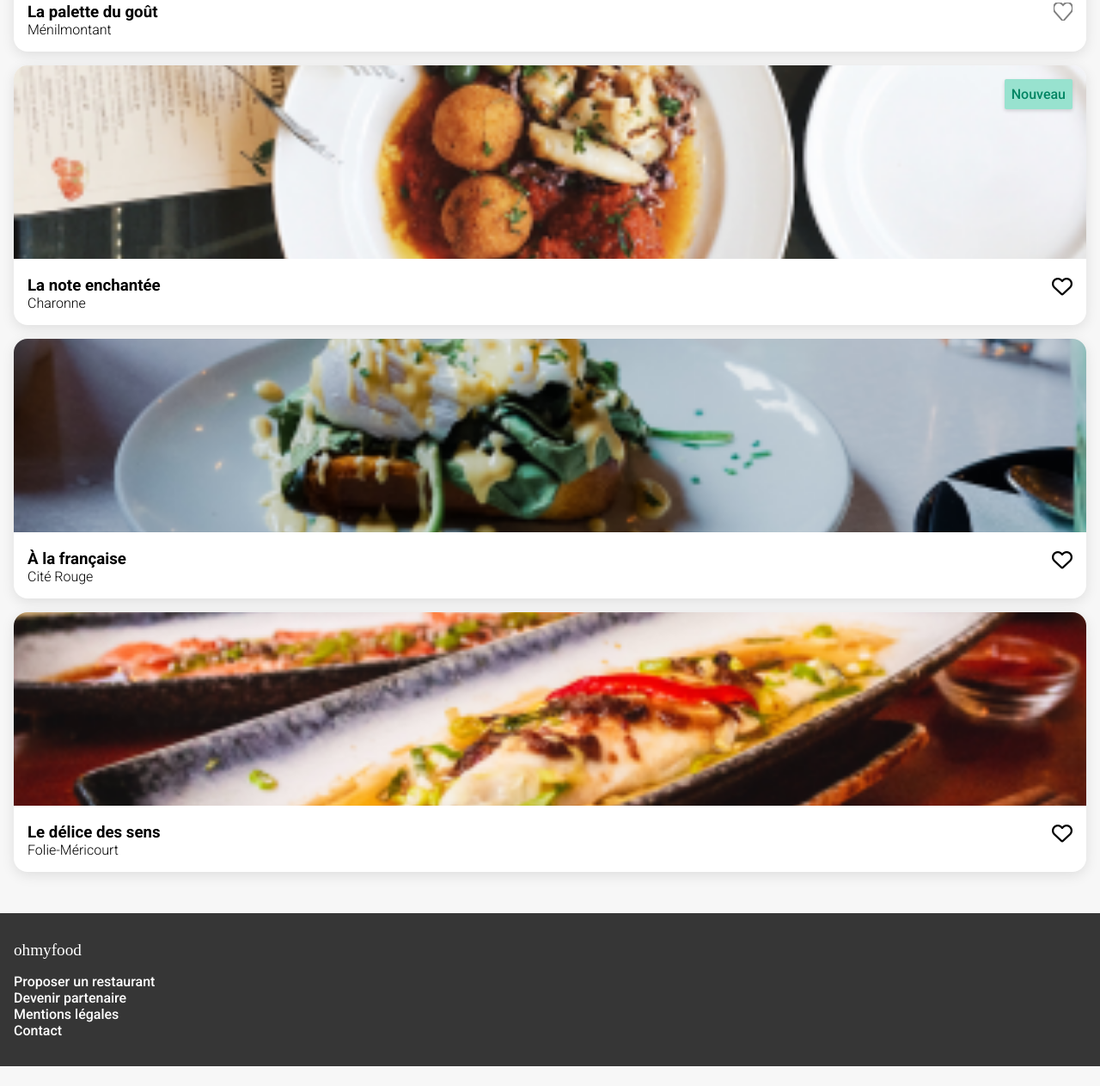
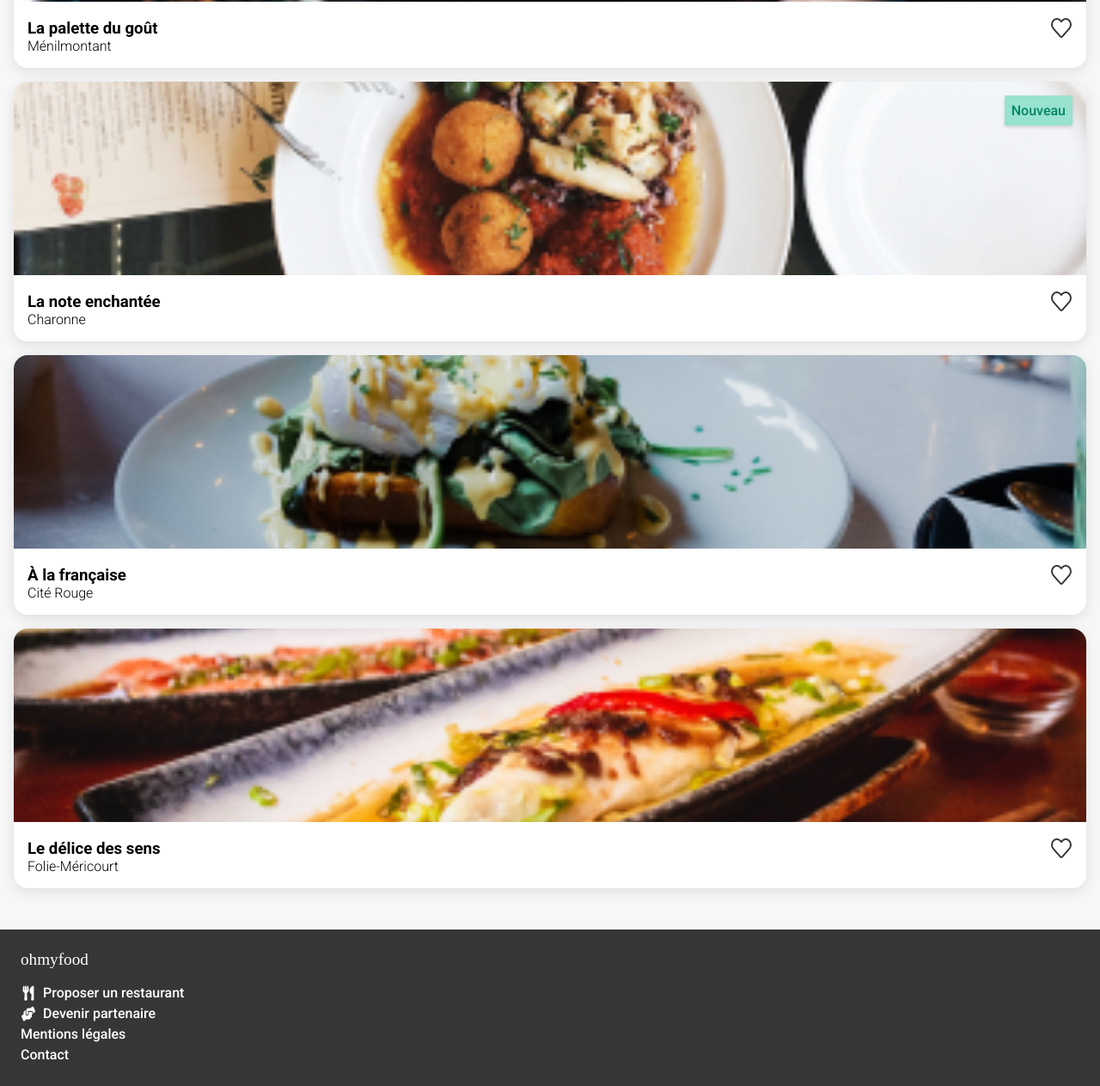
Before and after one commit to ugopulito/OC_Projet4, a website: page index.html in a window 1280 px wide. Shown: the part 1102-2365 px from the top of the page at 86% size. Before the commit the page ends 2342 px from the top, so only its background shows below. Drawn offline with Linux system fonts and the light colour scheme; a web font is replaced by a local one.

Commit message:
mise en forme CSS OK

```diff
--- a/index.html
+++ b/index.html
@@ -70,8 +70,8 @@
                             <h3>La palette du goût</h3>
                             <span>Ménilmontant</span>
                         </div>
-                        <svg width="22" height="21" viewBox="0 0 22 21" fill="none" xmlns="http://www.w3.org/2000/svg">
-                            <path d="M19.865 1.43593C17.5103 -0.753131 14.0083 -0.359381 11.847 2.07343L11.0005 3.02499L10.154 2.07343C7.99701 -0.359381 4.49076 -0.753131 2.13607 1.43593C-0.562363 3.94843 -0.704161 8.45781 1.71068 11.1812L10.0251 20.5469C10.5622 21.1516 11.4345 21.1516 11.9716 20.5469L20.2861 11.1812C22.7052 8.45781 22.5634 3.94843 19.865 1.43593Z" />
+                        <svg width="24" height="24" viewBox="0 0 24 24" fill="none" xmlns="http://www.w3.org/2000/svg">
+                            <path d="M19.865 1.43593C17.5103 -0.753131 14.0083 -0.359381 11.847 2.07343L11.0005 3.02499L10.154 2.07343C7.99701 -0.359381 4.49076 -0.753131 2.13607 1.43593C-0.562363 3.94843 -0.704161 8.45781 1.71068 11.1812L10.0251 20.5469C10.5622 21.1516 11.4345 21.1516 11.9716 20.5469L20.2861 11.1812C22.7052 8.45781 22.5634 3.94843 19.865 1.43593Z"/>
                             <defs>
                                 <linearGradient id="icon-gradient" x1="11.0002" y1="-5.4601" x2="0.326701" y2="24.2227" gradientUnits="userSpaceOnUse">
                                 <stop stop-color="#9356DC"/>
@@ -89,7 +89,15 @@
                             <h3>La note enchantée</h3>
                             <span>Charonne</span>
                         </div>
-                        <i class="fa-regular fa-heart"></i>
+                        <svg width="24" height="24" viewBox="0 0 24 24" fill="none" xmlns="http://www.w3.org/2000/svg">
+                            <path d="M19.865 1.43593C17.5103 -0.753131 14.0083 -0.359381 11.847 2.07343L11.0005 3.02499L10.154 2.07343C7.99701 -0.359381 4.49076 -0.753131 2.13607 1.43593C-0.562363 3.94843 -0.704161 8.45781 1.71068 11.1812L10.0251 20.5469C10.5622 21.1516 11.4345 21.1516 11.9716 20.5469L20.2861 11.1812C22.7052 8.45781 22.5634 3.94843 19.865 1.43593Z"/>
+                            <defs>
+                                <linearGradient id="icon-gradient" x1="11.0002" y1="-5.4601" x2="0.326701" y2="24.2227" gradientUnits="userSpaceOnUse">
+                                <stop stop-color="#9356DC"/>
+                                <stop offset="1" stop-color="#FF79DA"/>
+                                </linearGradient>
+                                </defs>
+                        </svg>
                     </div>
                 </article></a>
                 <a href="#"><article class="restaurants-cards__card">
@@ -100,7 +108,15 @@
                             <h3>À la française</h3>
                             <span>Cité Rouge</span>
                         </div>
-                        <i class="fa-regular fa-heart"></i>
+                        <svg width="24" height="24" viewBox="0 0 24 24" fill="none" xmlns="http://www.w3.org/2000/svg">
+                            <path d="M19.865 1.43593C17.5103 -0.753131 14.0083 -0.359381 11.847 2.07343L11.0005 3.02499L10.154 2.07343C7.99701 -0.359381 4.49076 -0.753131 2.13607 1.43593C-0.562363 3.94843 -0.704161 8.45781 1.71068 11.1812L10.0251 20.5469C10.5622 21.1516 11.4345 21.1516 11.9716 20.5469L20.2861 11.1812C22.7052 8.45781 22.5634 3.94843 19.865 1.43593Z"/>
+                            <defs>
+                                <linearGradient id="icon-gradient" x1="11.0002" y1="-5.4601" x2="0.326701" y2="24.2227" gradientUnits="userSpaceOnUse">
+                                <stop stop-color="#9356DC"/>
+                                <stop offset="1" stop-color="#FF79DA"/>
+                                </linearGradient>
+                                </defs>
+                        </svg>
                     </div>
                 </article></a>
                 <a href="#"><article class="restaurants-cards__card">
@@ -111,7 +127,15 @@
                             <h3>Le délice des sens</h3>
                             <span>Folie-Méricourt</span>
                         </div>
-                        <i class="fa-regular fa-heart"></i>
+                        <svg width="24" height="24" viewBox="0 0 24 24" fill="none" xmlns="http://www.w3.org/2000/svg">
+                            <path d="M19.865 1.43593C17.5103 -0.753131 14.0083 -0.359381 11.847 2.07343L11.0005 3.02499L10.154 2.07343C7.99701 -0.359381 4.49076 -0.753131 2.13607 1.43593C-0.562363 3.94843 -0.704161 8.45781 1.71068 11.1812L10.0251 20.5469C10.5622 21.1516 11.4345 21.1516 11.9716 20.5469L20.2861 11.1812C22.7052 8.45781 22.5634 3.94843 19.865 1.43593Z"/>
+                            <defs>
+                                <linearGradient id="icon-gradient" x1="11.0002" y1="-5.4601" x2="0.326701" y2="24.2227" gradientUnits="userSpaceOnUse">
+                                <stop stop-color="#9356DC"/>
+                                <stop offset="1" stop-color="#FF79DA"/>
+                                </linearGradient>
+                                </defs>
+                        </svg>
                     </div>
                 </article></a>
             </div>
@@ -121,10 +145,27 @@
         <div class="footer__logo"><span>ohmyfood</span></div>
         <ul>
             <li class="footer__link">
-                <a href="#"><i></i>Proposer un restaurant</a>
+                <a href="#">
+                    <svg version="1.1" xmlns="http://www.w3.org/2000/svg" xmlns:xlink="http://www.w3.org/1999/xlink" width="18" height="18" viewBox="0 0 18 18" style="enable-background:new 0 0 18 18;" xml:space="preserve">
+                        <path d="M9,1c0,0.2,0.5,3.1,0.5,4.3c0,1.7-0.9,3-2.2,3.5l0.4,7.9c0,0.5-0.3,0.8-0.8,0.8H5c-0.4,0-0.8-0.4-0.7-0.8
+                            l0.4-7.9C3.4,8.3,2.5,7,2.5,5.3C2.5,4.1,3,1.2,3,1c0.1-0.7,1.4-0.7,1.5,0v4.7c0,0.1,0.5,0.1,0.5,0C5,4.9,5.2,1.1,5.2,1
+                            c0.1-0.7,1.4-0.7,1.5,0C6.8,1.1,7,4.9,7,5.7c0,0.1,0.5,0.1,0.5,0V1C7.6,0.3,8.9,0.3,9,1z M12.7,10.5l-0.5,6.1c0,0.5,0.3,0.9,0.7,0.9
+                            h1.8c0.4,0,0.7-0.4,0.7-0.8V1.3c0-0.4-0.3-0.8-0.7-0.8C12.2,0.5,7.8,6.4,12.7,10.5z"/>
+                    </svg>
+                    Proposer un restaurant
+                </a>
             </li>
             <li class="footer__link">
-                <a href="#"><i></i>Devenir partenaire</a>
+                <a href="#">
+                    <svg version="1.1" xmlns="http://www.w3.org/2000/svg" xmlns:xlink="http://www.w3.org/1999/xlink" width="18" height="18" viewBox="0 0 18 18" style="enable-background:new 0 0 18 18;" xml:space="preserve">
+                        <path class="st0" d="M13.2,6.9H9.4v1.9c0,1.3-0.8,2.4-1.8,2.4c-1,0-1.8-1.1-1.8-2.4v-4L4.2,6C3.7,6.4,3.4,7.1,3.4,7.8v1.6l-2,1.5
+                            c-0.4,0.3-0.5,0.9-0.3,1.5l2,4.6c0.2,0.5,0.7,0.7,1.1,0.4l2.6-2h3.4c0.9,0,1.6-1,1.6-2.1h0.4c0.4,0,0.8-0.5,0.8-1.1v-2.1h0.2
+                            c0.3,0,0.6-0.4,0.6-0.8V7.7C13.8,7.2,13.5,6.9,13.2,6.9z M16.9,5.6l-2-4.6c-0.2-0.5-0.7-0.7-1.1-0.4l-2.6,2H8.7
+                            c-0.3,0-0.6,0.1-0.8,0.3L7,3.6C6.7,3.8,6.6,4.2,6.6,4.5v4.2c0,0.7,0.4,1.3,1,1.3c0.6,0,1-0.6,1-1.3V5.8h4.6c0.8,0,1.4,0.8,1.4,1.9
+                            v0.9l2-1.5C17,6.8,17.1,6.1,16.9,5.6z"/>
+                    </svg>
+                    Devenir partenaire
+                </a>
             </li>
             <li class="footer__link">
                 <a href="#"><i></i>Mentions légales</a>
--- a/sass/base/_typography.scss
+++ b/sass/base/_typography.scss
@@ -10,3 +10,9 @@ h1, h2{
     font-size: x-large;
 }
 //Font weights
+//Overflow
+h3,li{
+    text-overflow: ellipsis;
+    white-space: nowrap;
+    overflow: hidden;
+}
--- a/sass/components/_button.scss
+++ b/sass/components/_button.scss
@@ -6,4 +6,7 @@
     border-radius: 2rem;
     border: none;
     box-shadow: 0px 4px 10px rgba(0, 0, 0, 0.25);
+    &:hover{
+        background: linear-gradient(0deg, hsl(267, 66%, 65%) -5.2%, hsl(317, 100%, 79%) 110.74%);
+    }
 }
--- a/sass/main.scss
+++ b/sass/main.scss
@@ -42,17 +42,18 @@ h2{
     &__steps{
         display: flex;
         flex-direction: column;
-        align-items: flex-end;
+        align-items: center;
         row-gap: 1.5rem;
     }
     &-steps__step{
+        position: relative;
         display: flex;
         align-items: center;
         width: 95%;
         background: $ultra-light-grey;
         box-shadow: 0px 4px 15px rgba(0, 0, 0, 0.15);
         border-radius: 1.5rem;
-        padding: 1.8rem 0 1.8rem 2rem;
+        padding: 2rem;
         .number{
             position: absolute;
             padding: 0.5rem;
@@ -61,19 +62,19 @@ h2{
             border-radius: 50%;
             line-height: .5;
             aspect-ratio: 1/1;
-            left: 5%;
+            left: -1rem;
         }
         .text{
             display: flex;
             svg{
                 margin-right: 1.5rem;
                 fill: $grey;
+                overflow: visible;
             }
         }
         &:hover{
             background: $color-primary-light;
             .text{
-                color: $color-primary;
                 svg{
                     fill: $color-primary;
                 }
@@ -114,21 +115,18 @@ h2{
             justify-content: space-between;
             &__name{
                 text-align: left;
+                text-overflow: ellipsis;
+                white-space: nowrap;
+                overflow: hidden;
                 span{
                     font-weight: lighter;
                 }
             }
-            i{
-                font-size: 1.5rem;
-                &:hover{
-                    color: $color-primary;
-                }
         }
         svg{
-                font-size: 1.5rem;
-                fill: $white;
-                stroke: $grey;
+            stroke: $dark-grey;
             stroke-width: 2px;
+            overflow: visible;
             &:hover{
                 fill:url(#icon-gradient);
                 stroke: none;
@@ -136,9 +134,8 @@ h2{
         }
     }
 }
-}
 .footer{
-    padding: 2rem 1rem;
+    padding: 1.5rem;
     background: $dark-grey;
     text-align: left;
     color: $white;
@@ -147,4 +144,16 @@ h2{
         font-size: 1.2rem;
         margin-bottom: 1rem;
     }
+    li{
+        line-height: 1.5rem;
     }
+    a{
+        display: flex;
+        align-items: center;
+    }
+    svg{
+        margin-right: .5rem;
+        fill: $white;
+        overflow: visible;
+    }
+}
```
Also changed, not shown: assets/icons/fork-icon.svg (added), assets/icons/partners-icon.svg (added), css/style.css, 1 other file. Lines whose indentation alone changed are shown as unchanged.
